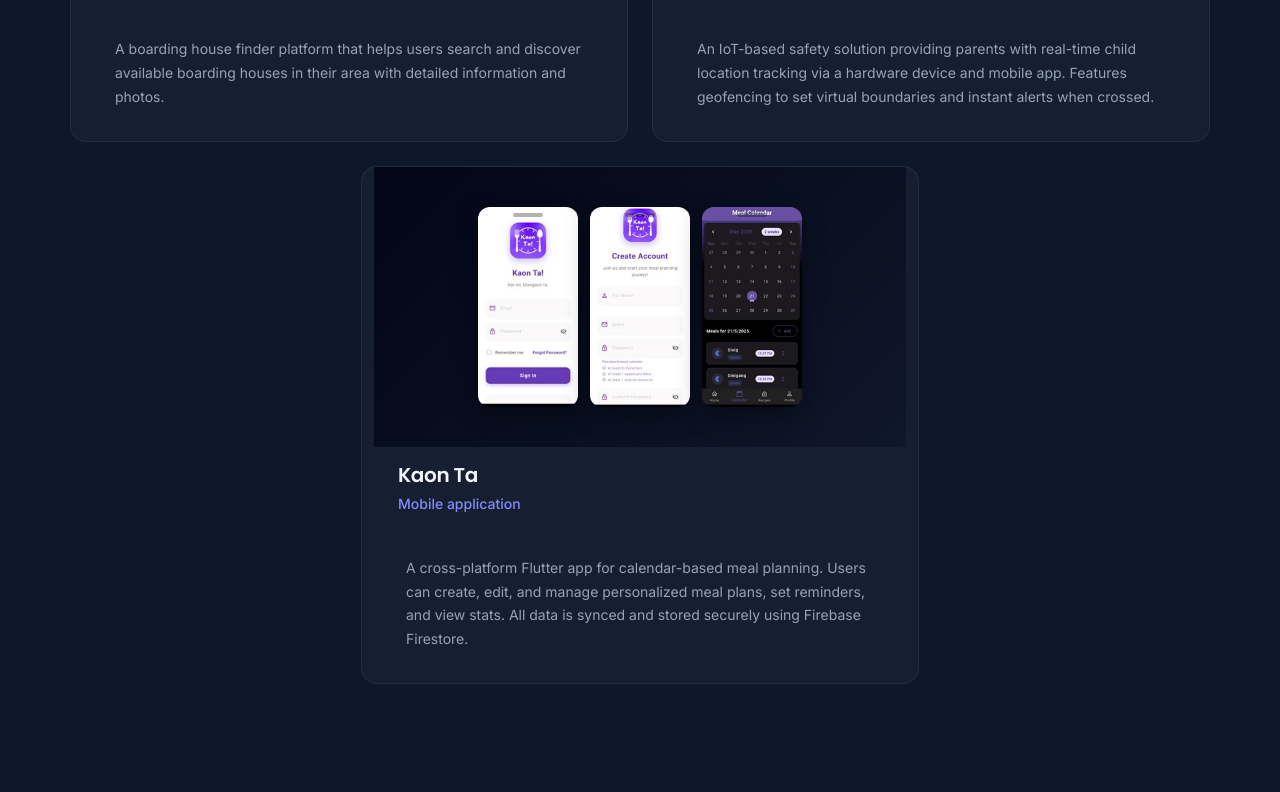
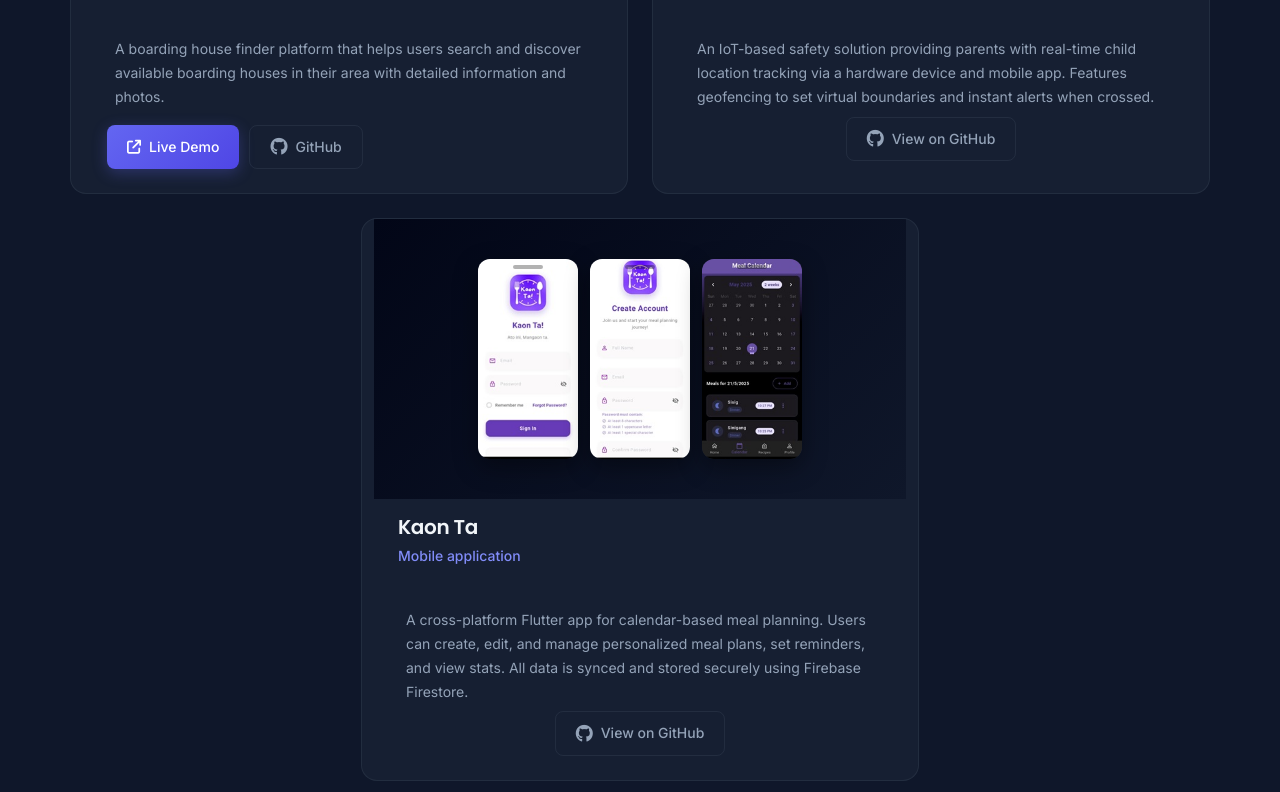
Before and after one commit to ainorjamal/ainorjamal.github.io, a plain HTML site: page index.html in a window 1280 px wide. Shown: the part 6008-6800 px from the top of the page. Drawn offline with nearby package versions, Linux system fonts and the light colour scheme.

Commit message:
feat: added links for projects such as github and live demo

```diff
--- a/assets/css/main.css
+++ b/assets/css/main.css
@@ -857,6 +857,67 @@ ul {
   margin: 0;
 }
 
+/* Portfolio GitHub Button */
+.portfolio-buttons {
+  display: flex;
+  gap: 10px;
+  margin-top: 16px;
+  flex-wrap: wrap;
+}
+
+.portfolio-github-btn {
+  display: inline-flex;
+  align-items: center;
+  gap: 8px;
+  padding: 10px 20px;
+  background: transparent;
+  border: 1px solid var(--border-color);
+  color: var(--text-secondary);
+  font-size: 0.875rem;
+  font-weight: 500;
+  border-radius: 8px;
+  text-decoration: none;
+  transition: all 0.3s ease;
+}
+
+.portfolio-github-btn i {
+  font-size: 1.1rem;
+}
+
+.portfolio-github-btn:hover {
+  background: #24292e;
+  border-color: #24292e;
+  color: white;
+  transform: translateY(-2px);
+  box-shadow: 0 4px 15px rgba(0, 0, 0, 0.3);
+}
+
+.portfolio-live-btn {
+  display: inline-flex;
+  align-items: center;
+  gap: 8px;
+  padding: 10px 20px;
+  background: linear-gradient(135deg, var(--primary-color), var(--primary-dark));
+  border: none;
+  color: white;
+  font-size: 0.875rem;
+  font-weight: 500;
+  border-radius: 8px;
+  text-decoration: none;
+  transition: all 0.3s ease;
+  box-shadow: 0 4px 15px rgba(99, 102, 241, 0.3);
+}
+
+.portfolio-live-btn i {
+  font-size: 0.875rem;
+}
+
+.portfolio-live-btn:hover {
+  transform: translateY(-2px);
+  box-shadow: 0 8px 25px rgba(99, 102, 241, 0.4);
+  color: white;
+}
+
 /* Media Queries for Responsiveness */
 @media (max-width: 768px) {
   .portfolio-item {
--- a/index.html
+++ b/index.html
@@ -425,6 +425,16 @@
               <p class="m-2">
                 A boarding house finder platform that helps users search and discover available boarding houses in their area with detailed information and photos.
               </p>
+              <div class="portfolio-buttons">
+                <a href="https://staysearch.vercel.app" target="_blank" class="portfolio-live-btn">
+                  <i class="fa-solid fa-arrow-up-right-from-square"></i>
+                  <span>Live Demo</span>
+                </a>
+                <a href="https://github.com/kurtmaurilumapak/StaySearch" target="_blank" class="portfolio-github-btn">
+                  <i class="fa-brands fa-github"></i>
+                  <span>GitHub</span>
+                </a>
+              </div>
             </div>
           </div>
           <div class="col-lg-6 col-md-12 portfolio-item portfolio-gallery" data-aos="fade-left" data-aos-delay="100"
@@ -452,6 +462,10 @@
               <p class="m-2">
                 An IoT-based safety solution providing parents with real-time child location tracking via a hardware device and mobile app. Features geofencing to set virtual boundaries and instant alerts when crossed.
               </p>
+              <a href="https://github.com/reymartjohneva/SafeSpot" target="_blank" class="portfolio-github-btn">
+                <i class="fa-brands fa-github"></i>
+                <span>View on GitHub</span>
+              </a>
             </div>
           </div>
           <div class="col-lg-6 col-md-12 portfolio-item portfolio-gallery" data-aos="fade-right" data-aos-delay="100"
@@ -478,9 +492,11 @@
             <div class="text-center p-3">
               <p class="m-2">
                 A cross-platform Flutter app for calendar-based meal planning. Users can create, edit, and manage personalized meal plans, set reminders, and view stats. All data is synced and stored securely using Firebase Firestore.
-
-
               </p>
+              <a href="https://github.com/ainorjamal/meal_planner" target="_blank" class="portfolio-github-btn">
+                <i class="fa-brands fa-github"></i>
+                <span>View on GitHub</span>
+              </a>
             </div>
           </div>
         </div>
```
